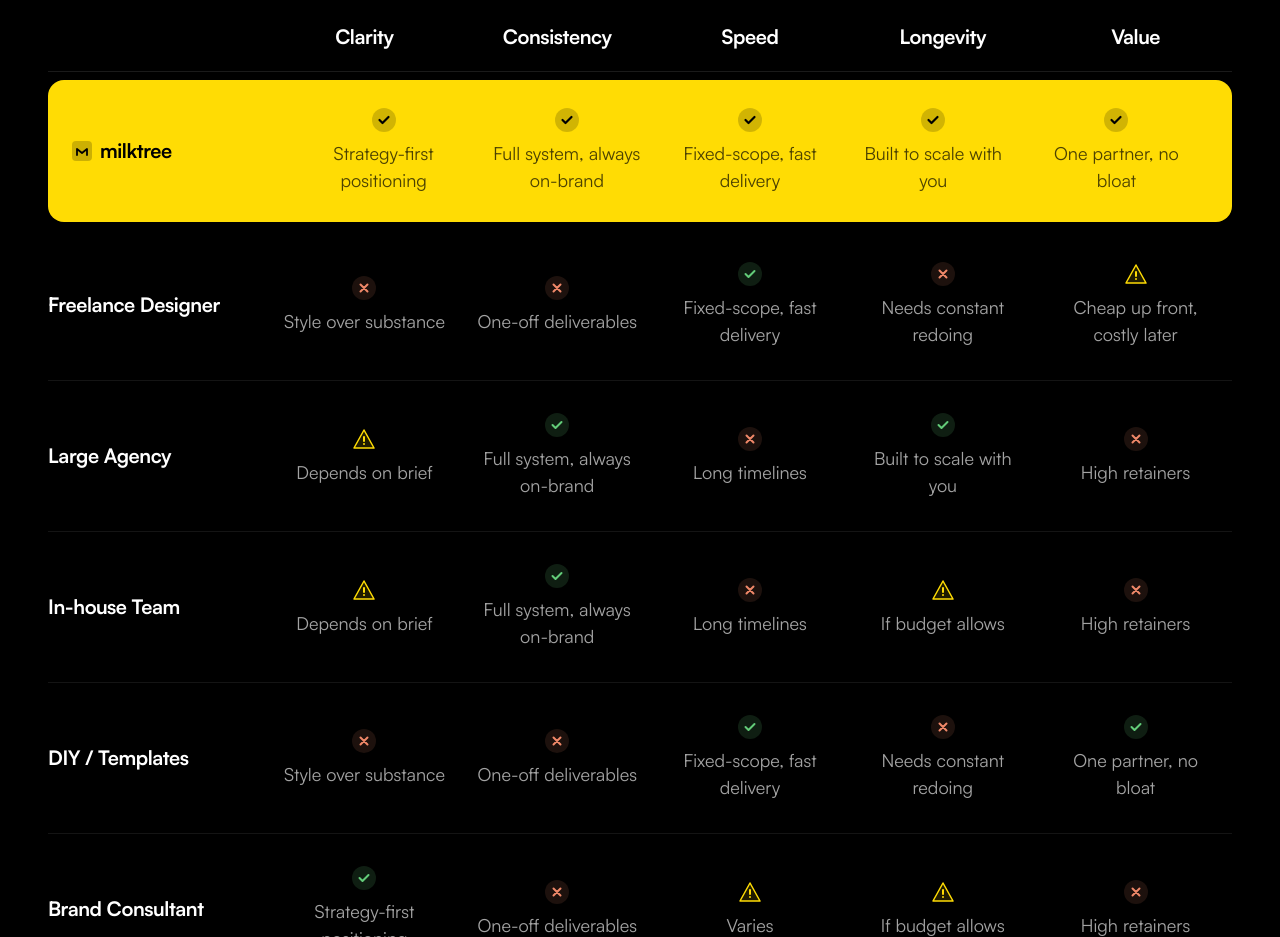
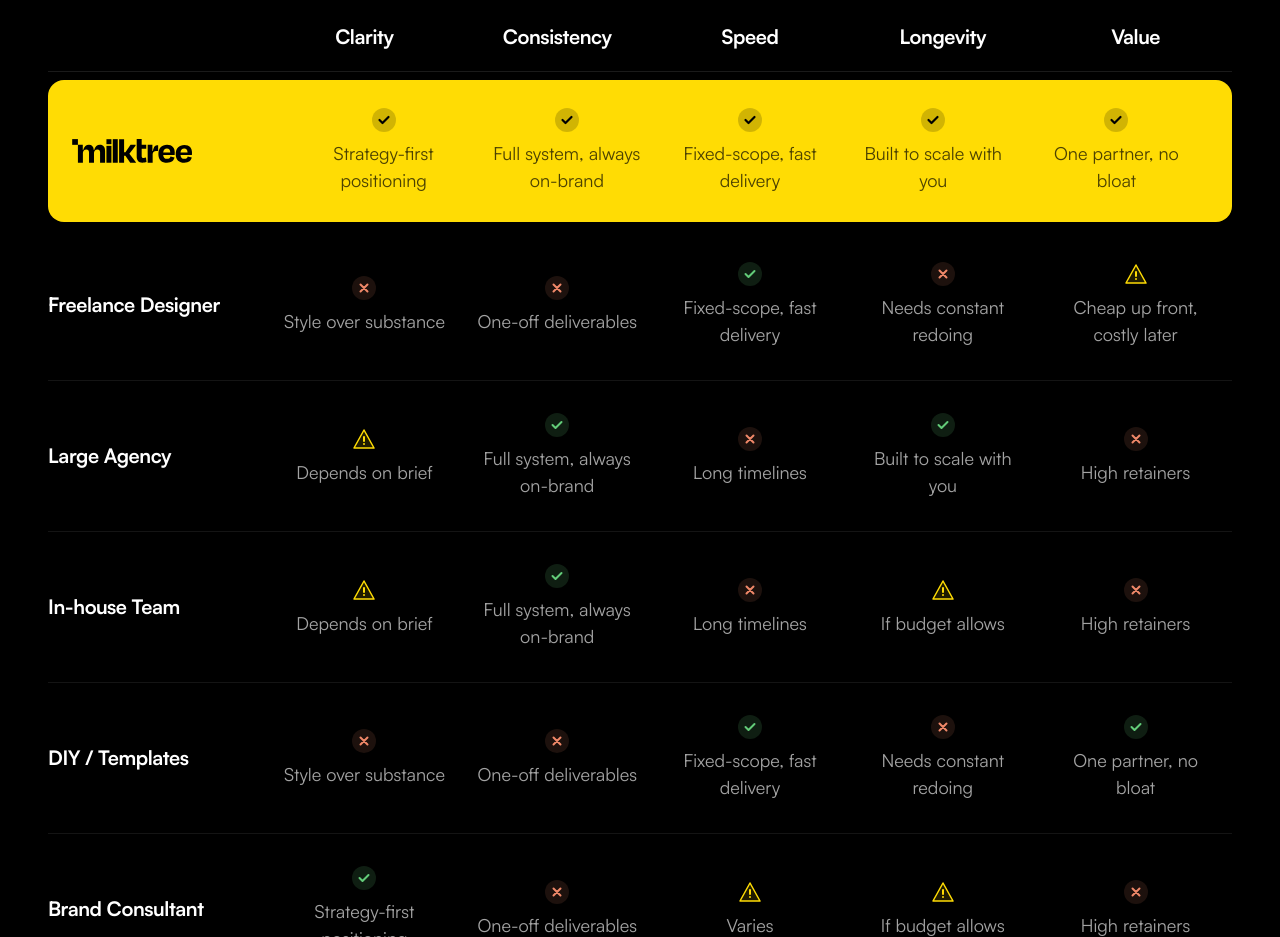
Before and after one commit to akash-milktree/milktree-lp-concept1, a React (Vite) app: page / in a window 1280 px wide. Shown: the part 3060-3997 px from the top of the page. Built offline with nearby package versions, Linux system fonts and the light colour scheme.

Commit message:
WhyMilktree: replace placeholder mark with actual logo in all black

```diff
--- a/sections/WhyMilktree.tsx
+++ b/sections/WhyMilktree.tsx
@@ -110,11 +110,19 @@
   return <PartialIcon />;
 };
 
-// Small brand mark for the Milktree row label
+// Actual Milktree logo — all black (for yellow highlight row)
 const BrandMark = () => (
-  <svg width="20" height="20" viewBox="0 0 20 20" fill="none">
-    <rect width="20" height="20" rx="4" fill="rgba(0,0,0,0.2)" />
-    <path d="M5 14V8l5 4 5-4v6" stroke="#000" strokeWidth="1.8" strokeLinecap="round" strokeLinejoin="round" />
+  <svg width="120" height="24" viewBox="0 0 247 49" fill="none" xmlns="http://www.w3.org/2000/svg">
+    <path d="M22.425 48.6883H12.1741V11.8231H22.1974V22.4453H22.9513C24.9853 15.4865 29.2809 11.8561 34.9352 11.8561C41.2648 11.8561 44.3563 15.8648 44.8092 22.595H45.639C47.5996 15.5602 51.6676 11.8561 57.547 11.8561C64.5572 11.8561 68.099 16.6214 68.099 24.4102V48.6883H57.7747V27.2841C57.7747 23.6537 56.1176 21.1581 52.3482 21.1581C47.9766 21.1581 45.2646 24.2579 45.2646 28.721V48.6883H35.0136V27.2841C35.0136 23.6537 33.2807 21.1581 29.5871 21.1581C25.2155 21.1581 22.4276 24.2579 22.4276 28.721V48.6883H22.425Z" fill="#000"/>
+    <path d="M81.1381 13.854H70.8871V48.6882H81.1381V13.854Z" fill="#000"/>
+    <path d="M81.1381 0.2052H70.8871V10.4922H81.1381V0.2052Z" fill="#000"/>
+    <path d="M94.187 48.6884H83.936V0.132202H94.187V48.6884Z" fill="#000"/>
+    <path d="M107.228 26.8297H110.016L120.497 11.8232H130.817V13.6714L118.079 30.3103L131.571 47.8582V48.6909H119.888L109.864 34.3216H107.226V48.6909H96.9749V0.132202H107.226V26.8297H107.228Z" fill="#000"/>
+    <path d="M133.169 19.9471V11.7799V0.0128174H143.42V11.7774H152.842V19.9446H143.42V34.6922C143.42 37.566 144.475 39.003 147.564 39.003C149.148 39.003 150.881 38.5485 152.237 38.0941L153.368 47.3199C150.653 48.1526 148.847 48.6807 144.926 48.6807C136.635 48.6807 133.169 43.1589 133.169 36.3525V19.9395V19.9471Z" fill="#000"/>
+    <path d="M155.764 48.6883V11.8231H165.486V24.4864H166.316C168.578 14.504 171.591 12.4603 176.263 12.4603H177.318V24.2579H175.208C168.049 24.2579 166.015 26.3752 166.015 32.7297V48.6883H155.764Z" fill="#000"/>
+    <path d="M177.823 30.9756C177.823 18.8734 184.368 11.7877 195.694 11.7877C206.431 11.7877 211.506 18.1346 211.506 27.8022C211.506 29.2772 211.432 30.6811 211.285 32.5242H187.679C188.269 38.1323 190.842 40.6432 195.621 40.6432C200.4 40.6432 201.799 38.4294 202.681 35.7713L211.065 38.0587C209.522 44.1111 205.477 48.6859 195.55 48.6859C185.033 48.6859 177.826 42.857 177.826 30.9756H177.823ZM187.75 27.434H202.31C202.163 21.9732 199.883 19.3177 195.398 19.3177C190.913 19.3177 188.264 21.6787 187.75 27.434Z" fill="#000"/>
+    <path d="M213.502 31.0713C213.502 19.0351 220.012 11.9875 231.274 11.9875C241.953 11.9875 247 18.2989 247 27.9157C247 29.3831 246.927 30.7794 246.78 32.6124H223.303C223.887 38.19 226.447 40.6856 231.201 40.6856C235.955 40.6856 237.346 38.4845 238.224 35.8417L246.562 38.1164C245.027 44.1358 241.004 48.6852 231.13 48.6852C220.672 48.6852 213.502 42.8867 213.502 31.0688V31.0713ZM223.376 27.5476H237.857C237.71 22.1172 235.444 19.4743 230.981 19.4743C226.518 19.4743 223.887 21.8227 223.374 27.5476H223.376Z" fill="#000"/>
+    <path d="M12.1766 0H0.39502V11.823H12.1766V0Z" fill="#000"/>
   </svg>
 );
 
@@ -150,10 +158,7 @@
             >
               <div className="compare__row-label">
                 {row.highlight ? (
-                  <>
-                    <BrandMark />
-                    <span className="compare__brand-logo">milktree</span>
-                  </>
+                  <BrandMark />
                 ) : (
                   row.label
                 )}
```
